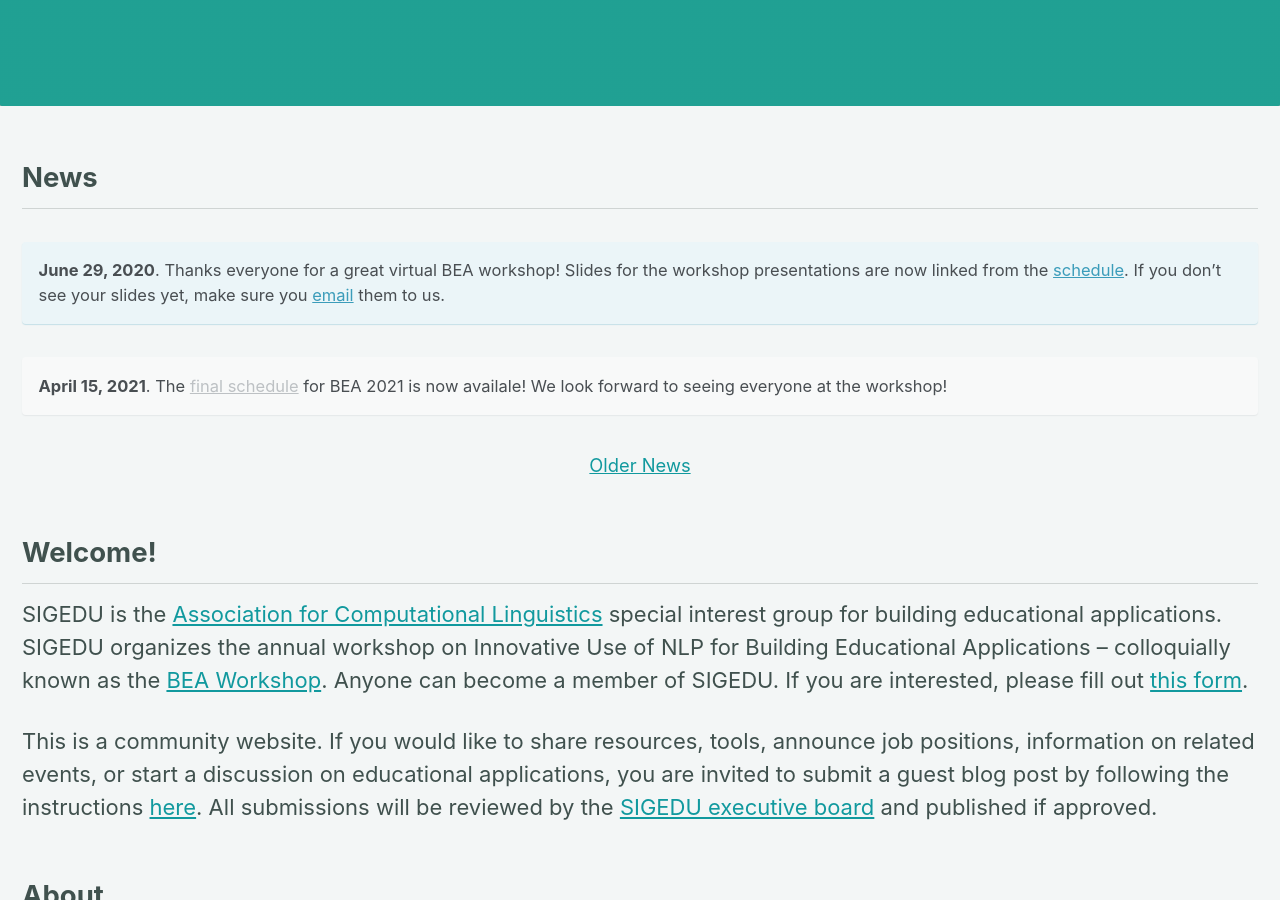
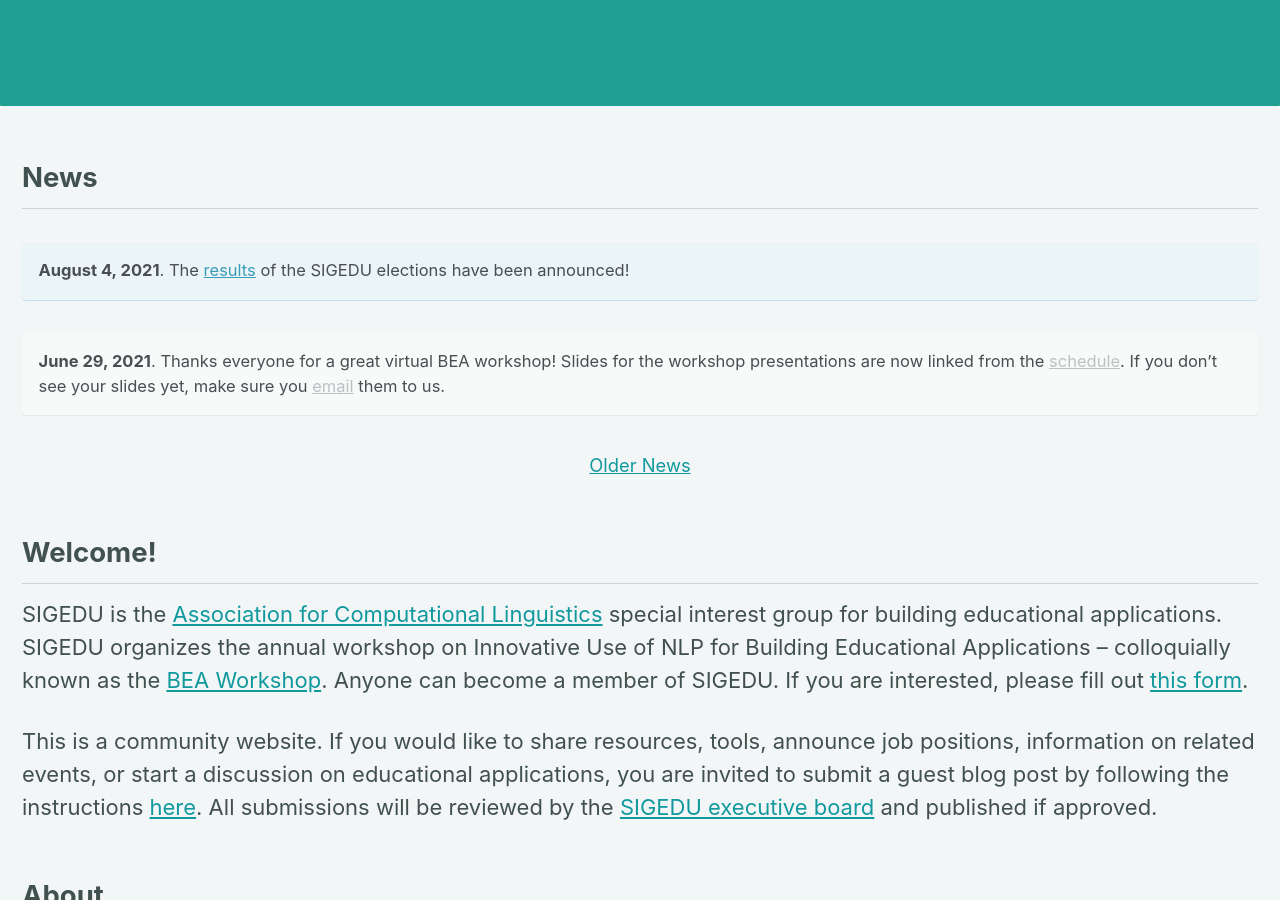
Before and after one commit to sigedu-org/website, a Jekyll site: the page built from _pages/home.md, in a window 1280 px wide and 900 px high, scrolled down 402 px. Built offline with Jekyll 4.4.1, drawn with Linux system fonts in a browser that asks for light colours; cached includes are drawn as plain includes; nearby versions of some CDN libraries.

Commit message:
Add news item for election results post.

```diff
--- a/_pages/home.md
+++ b/_pages/home.md
@@ -10,10 +10,10 @@ excerpt: "Special Interest Group for Building Educational Applications<br/><br/>
 
 <h2>News</h2>
 
-**June 29, 2020**. Thanks everyone for a great virtual BEA workshop! Slides for the workshop presentations are now linked from the [schedule](/bea/current#schedule). If you don't see your slides yet, make sure you [email](mailto:bea.nlp.workshop@gmail.com) them to us.
+**August 4, 2021**. The [results](/blog/election-results/) of the SIGEDU elections have been announced!
 {: .notice--info}
 
-**April 15, 2021**. The [final schedule](bea/current#schedule) for BEA 2021 is now availale! We look forward to seeing everyone at the workshop!
+**June 29, 2021**. Thanks everyone for a great virtual BEA workshop! Slides for the workshop presentations are now linked from the [schedule](/bea/current#schedule). If you don't see your slides yet, make sure you [email](mailto:bea.nlp.workshop@gmail.com) them to us.
 {: .notice}
 
 <div class="text-center">
```
Also changed, not shown: _pages/archive.md (+3 -0 lines).
